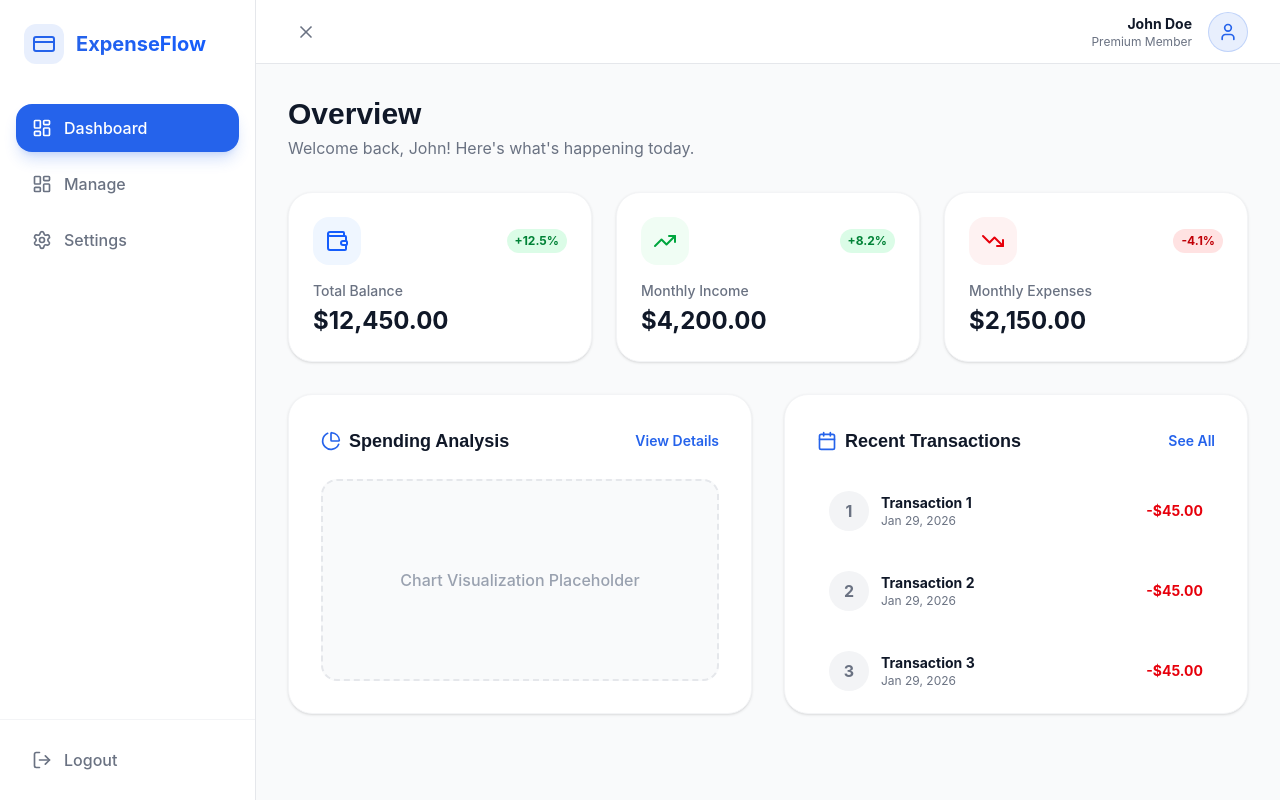
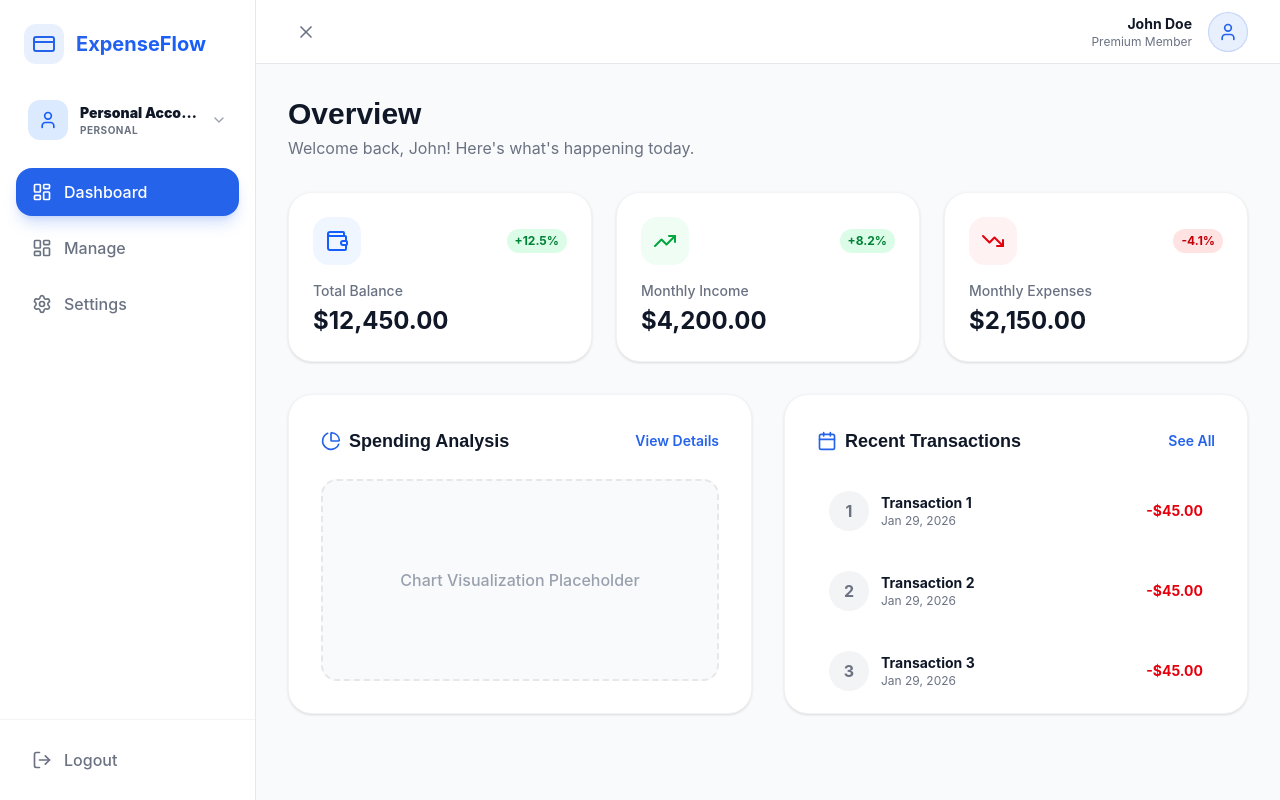
Before and after one commit to wasif-farooq/spendwise-admin, a React (Vite) app: page /dashboard in a window 1280 px wide. Built offline with nearby package versions, Linux system fonts and the light colour scheme.

Commit message:
feat: addd organzaiton switcher

```diff
--- a/src/components/DashboardLayout.tsx
+++ b/src/components/DashboardLayout.tsx
@@ -10,6 +10,7 @@ import {
 } from 'lucide-react';
 import { useState } from 'react';
 import { useLayout } from '../context/LayoutContext';
+import { OrgSwitcher } from './OrgSwitcher';
 
 export const DashboardLayout = () => {
     const [isSidebarOpen, setIsSidebarOpen] = useState(true);
@@ -45,7 +46,11 @@ export const DashboardLayout = () => {
                 </NavLink>
             </div>
 
-            <nav className="flex-grow px-4 space-y-2 mt-4">
+            <div className="px-4 mb-4">
+                <OrgSwitcher isCollapsed={!isSidebarOpen} />
+            </div>
+
+            <nav className="flex-grow px-4 space-y-2">
                 {navItems.map((item) => (
                     <NavLink
                         key={item.name}
@@ -88,7 +93,8 @@ export const DashboardLayout = () => {
                 )}
 
                 {(layout === 'top-nav' || layout === 'minimal') && (
-                    <NavLink to="/dashboard" className="flex items-center group mr-8">
+                    <div className="flex items-center mr-8">
+                        <NavLink to="/dashboard" className="flex items-center group mr-6">
                             <div className="bg-primary/10 p-2 rounded-xl group-hover:scale-110 transition-transform">
                                 <CreditCard className="h-6 w-6 text-primary" />
                             </div>
@@ -96,6 +102,10 @@ export const DashboardLayout = () => {
                                 ExpenseFlow
                             </span>
                         </NavLink>
+                        <div className="w-48">
+                            <OrgSwitcher />
+                        </div>
+                    </div>
                 )}
 
                 {layout === 'top-nav' && (
--- /dev/null
+++ b/src/components/OrgSwitcher.tsx
@@ -0,0 +1,151 @@
+import React, { useState, useRef, useEffect } from 'react';
+import { motion, AnimatePresence } from 'framer-motion';
+import {
+    ChevronDown,
+    Plus,
+    Settings,
+    Check,
+    Building2,
+    User,
+    Sparkles
+} from 'lucide-react';
+
+interface Organization {
+    id: string;
+    name: string;
+    type: 'personal' | 'organization';
+    icon?: string;
+}
+
+const MOCK_ORGS: Organization[] = [
+    { id: '1', name: 'Personal Account', type: 'personal' },
+    { id: '2', name: 'Acme Corp', type: 'organization' },
+    { id: '3', name: 'Design Studio', type: 'organization' },
+];
+
+interface OrgSwitcherProps {
+    isCollapsed?: boolean;
+}
+
+export const OrgSwitcher: React.FC<OrgSwitcherProps> = ({ isCollapsed = false }) => {
+    const [isOpen, setIsOpen] = useState(false);
+    const [activeOrg, setActiveOrg] = useState<Organization>(MOCK_ORGS[0]);
+    const dropdownRef = useRef<HTMLDivElement>(null);
+
+    useEffect(() => {
+        const handleClickOutside = (event: MouseEvent) => {
+            if (dropdownRef.current && !dropdownRef.current.contains(event.target as Node)) {
+                setIsOpen(false);
+            }
+        };
+        document.addEventListener('mousedown', handleClickOutside);
+        return () => document.removeEventListener('mousedown', handleClickOutside);
+    }, []);
+
+    const toggleDropdown = () => setIsOpen(!isOpen);
+
+    const handleSwitch = (org: Organization) => {
+        setActiveOrg(org);
+        setIsOpen(false);
+    };
+
+    return (
+        <div className="relative" ref={dropdownRef}>
+            {/* Trigger */}
+            <button
+                onClick={toggleDropdown}
+                className={`w-full flex items-center gap-3 p-3 rounded-2xl transition-all duration-300 group ${isOpen
+                        ? 'bg-primary/10 ring-2 ring-primary/20'
+                        : 'hover:bg-gray-50'
+                    }`}
+            >
+                <div className={`flex-shrink-0 h-10 w-10 rounded-xl flex items-center justify-center transition-all duration-300 ${activeOrg.type === 'personal'
+                        ? 'bg-blue-100 text-blue-600'
+                        : 'bg-purple-100 text-purple-600'
+                    } ${isOpen ? 'scale-110 shadow-lg' : 'group-hover:scale-105'}`}>
+                    {activeOrg.type === 'personal' ? <User size={20} /> : <Building2 size={20} />}
+                </div>
+
+                {!isCollapsed && (
+                    <>
+                        <div className="flex-1 text-left min-w-0">
+                            <p className="text-sm font-black text-gray-900 truncate">{activeOrg.name}</p>
+                            <p className="text-[10px] text-gray-500 font-bold uppercase tracking-wider">
+                                {activeOrg.type}
+                            </p>
+                        </div>
+                        <ChevronDown
+                            size={16}
+                            className={`text-gray-400 transition-transform duration-300 ${isOpen ? 'rotate-180' : ''}`}
+                        />
+                    </>
+                )}
+            </button>
+
+            {/* Dropdown */}
+            <AnimatePresence>
+                {isOpen && (
+                    <motion.div
+                        initial={{ opacity: 0, y: 10, scale: 0.95 }}
+                        animate={{ opacity: 1, y: 0, scale: 1 }}
+                        exit={{ opacity: 0, y: 10, scale: 0.95 }}
+                        transition={{ duration: 0.2, ease: "easeOut" }}
+                        className={`absolute left-0 right-0 mt-2 bg-white/80 backdrop-blur-xl border border-white/20 rounded-[2rem] shadow-2xl shadow-primary/10 z-50 overflow-hidden min-w-[240px] ${isCollapsed ? 'left-full ml-4 top-0' : ''
+                            }`}
+                    >
+                        <div className="p-3 space-y-1">
+                            <div className="px-4 py-2 mb-2">
+                                <h4 className="text-[10px] font-black text-gray-400 uppercase tracking-widest">Switch Workspace</h4>
+                            </div>
+
+                            {MOCK_ORGS.map((org) => (
+                                <button
+                                    key={org.id}
+                                    onClick={() => handleSwitch(org)}
+                                    className={`w-full flex items-center gap-3 p-3 rounded-xl transition-all group ${activeOrg.id === org.id
+                                            ? 'bg-primary text-white shadow-lg shadow-primary/20'
+                                            : 'hover:bg-primary/5 text-gray-700'
+                                        }`}
+                                >
+                                    <div className={`h-8 w-8 rounded-lg flex items-center justify-center ${activeOrg.id === org.id
+                                            ? 'bg-white/20'
+                                            : org.type === 'personal' ? 'bg-blue-50 text-blue-600' : 'bg-purple-50 text-purple-600'
+                                        }`}>
+                                        {org.type === 'personal' ? <User size={16} /> : <Building2 size={16} />}
+                                    </div>
+                                    <span className="flex-1 text-sm font-bold text-left truncate">{org.name}</span>
+                                    {activeOrg.id === org.id && <Check size={16} className="text-white" />}
+                                </button>
+                            ))}
+
+                            <div className="h-px bg-gray-100 my-2 mx-2" />
+
+                            <button className="w-full flex items-center gap-3 p-3 rounded-xl hover:bg-gray-50 text-gray-600 transition-all group">
+                                <div className="h-8 w-8 rounded-lg bg-gray-100 flex items-center justify-center group-hover:bg-primary/10 group-hover:text-primary transition-colors">
+                                    <Plus size={16} />
+                                </div>
+                                <span className="text-sm font-bold">Create Organization</span>
+                            </button>
+
+                            <button className="w-full flex items-center gap-3 p-3 rounded-xl hover:bg-gray-50 text-gray-600 transition-all group">
+                                <div className="h-8 w-8 rounded-lg bg-gray-100 flex items-center justify-center group-hover:bg-primary/10 group-hover:text-primary transition-colors">
+                                    <Settings size={16} />
+                                </div>
+                                <span className="text-sm font-bold">Manage All</span>
+                            </button>
+                        </div>
+
+                        <div className="bg-primary/5 p-4 flex items-center gap-3">
+                            <div className="bg-primary/10 p-2 rounded-lg">
+                                <Sparkles size={14} className="text-primary" />
+                            </div>
+                            <p className="text-[10px] text-primary font-bold leading-tight">
+                                Upgrade to Pro for unlimited organizations.
+                            </p>
+                        </div>
+                    </motion.div>
+                )}
+            </AnimatePresence>
+        </div>
+    );
+};
```
Lines whose indentation alone changed are shown as unchanged.
